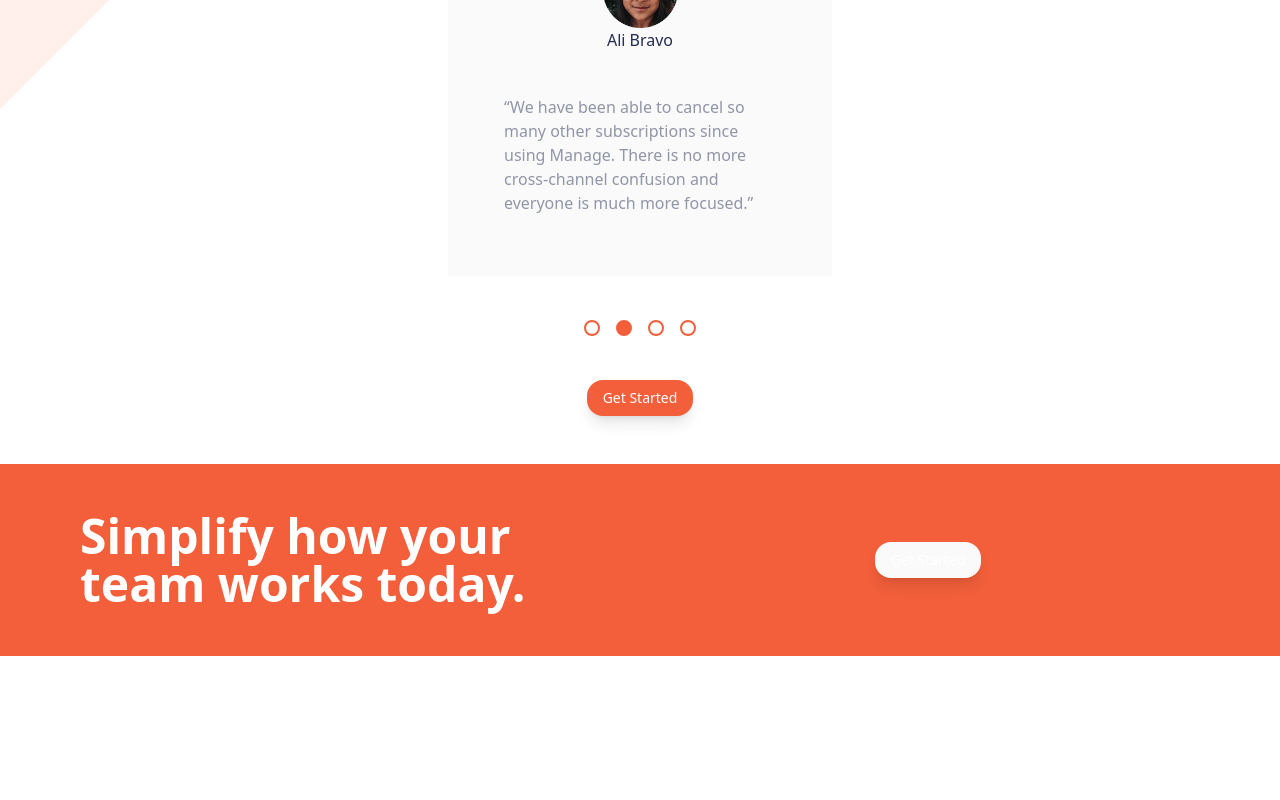
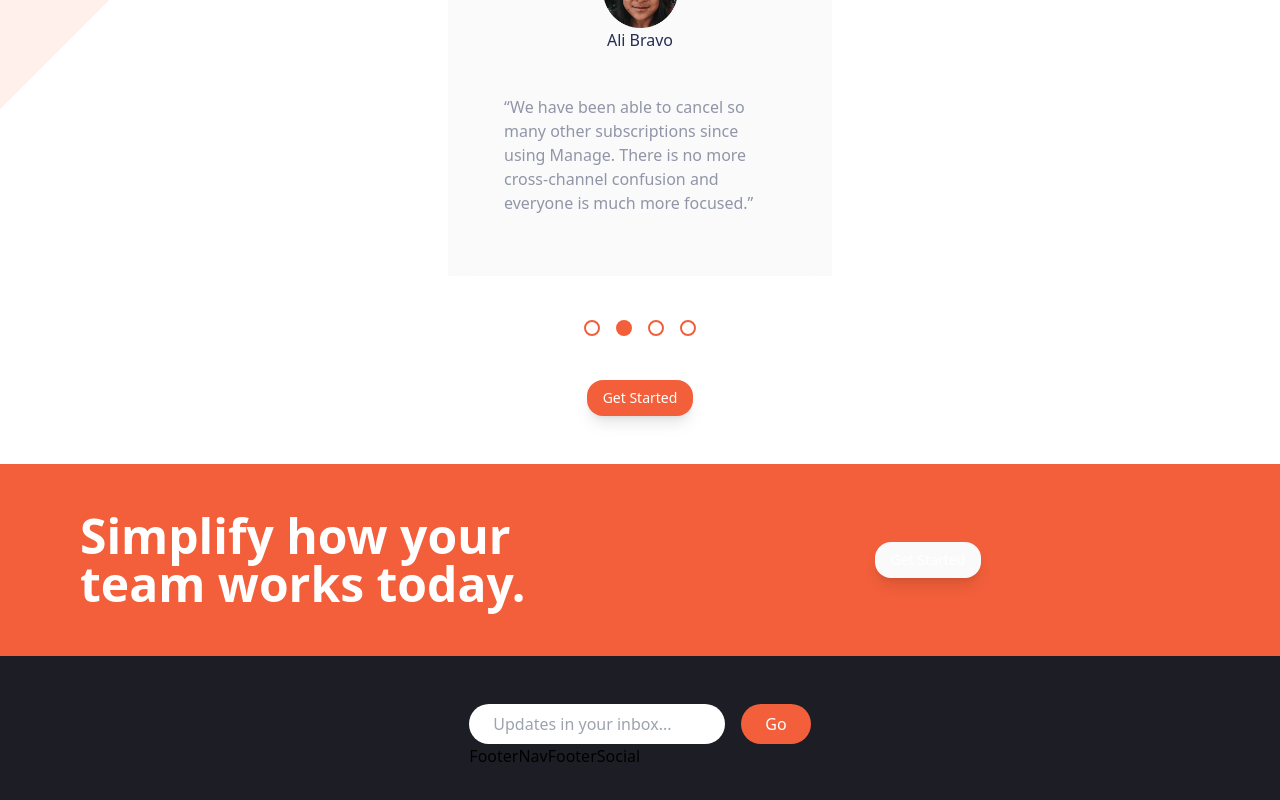
Before and after one commit to frankiecflam/manage-tailwindCSS, a Next.js app: page / in a window 1280 px wide. Shown: the part 1612-2412 px from the top of the page. Before the commit the page ends 2268 px from the top, so only its background shows below. Built offline with nearby package versions, Linux system fonts and the light colour scheme.

Commit message:
Add FooterSubscribe component

```diff
--- a/pages/index.tsx
+++ b/pages/index.tsx
@@ -4,6 +4,7 @@ import Hero from "../src/components/hero/Hero";
 import About from "../src/components/about/About";
 import Testimonials from "../src/components/testimonials/Testimonials";
 import Cta from "../src/components/cta/Cta";
+import Footer from "../src/components/footer/Footer";
 
 export default function Home() {
   return (
@@ -23,6 +24,7 @@ export default function Home() {
         <About />
         <Testimonials />
         <Cta />
+        <Footer />
       </main>
     </>
   );
--- /dev/null
+++ b/src/components/footer/Footer.tsx
@@ -0,0 +1,15 @@
+import FooterNav from "./FooterNav";
+import FooterSocial from "./FooterSocial";
+import FooterSubscribe from "./FooterSubscribe";
+
+const Footer = () => {
+  return (
+    <footer className="px-8 py-12 bg-darkBlue-100 grid justify-center desktop:grid-cols-12 desktop:justify-between">
+      <FooterSubscribe />
+      <FooterNav />
+      <FooterSocial />
+    </footer>
+  );
+};
+
+export default Footer;
--- /dev/null
+++ b/src/components/footer/FooterNav.tsx
@@ -0,0 +1,7 @@
+import React from "react";
+
+const FooterNav = () => {
+  return <div>FooterNav</div>;
+};
+
+export default FooterNav;
--- /dev/null
+++ b/src/components/footer/FooterSocial.tsx
@@ -0,0 +1,7 @@
+import React from "react";
+
+const FooterSocial = () => {
+  return <div>FooterSocial</div>;
+};
+
+export default FooterSocial;
--- /dev/null
+++ b/src/components/footer/FooterSubscribe.tsx
@@ -0,0 +1,51 @@
+import { FormEvent, useState } from "react";
+import { z } from "zod";
+
+const emailInputSchema = z
+  .string()
+  .email("Whoops! Your email address is invalid.");
+
+const FooterSubscribe = () => {
+  const [emailInput, setEmailInput] = useState("");
+  const [emailInputFeedback, setEmailInputFeedback] = useState("");
+
+  const handleFormSubmit = (e: FormEvent) => {
+    e.preventDefault();
+
+    const emailValidationResult = emailInputSchema.safeParse(emailInput);
+
+    if (!emailValidationResult.success) {
+      const errorMessage = emailValidationResult.error.issues[0].message;
+
+      setEmailInputFeedback(errorMessage);
+      return;
+    }
+
+    setEmailInputFeedback("Thank you for subscribing to our newsletter!");
+  };
+
+  return (
+    <div className="col-span-4">
+      <form className="" noValidate onSubmit={handleFormSubmit}>
+        <input
+          placeholder="Updates in your inbox..."
+          type="email"
+          value={emailInput}
+          onChange={(e) => setEmailInput(e.target.value)}
+          className="py-2 px-6 rounded-full outline-brightRed w-64"
+        />
+        <button
+          type="submit"
+          className="bg-brightRed text-white ml-4 py-2 px-6 rounded-full"
+        >
+          Go
+        </button>
+        {emailInputFeedback && (
+          <p className="text-white font-medium mt-3">{emailInputFeedback}</p>
+        )}
+      </form>
+    </div>
+  );
+};
+
+export default FooterSubscribe;
```
